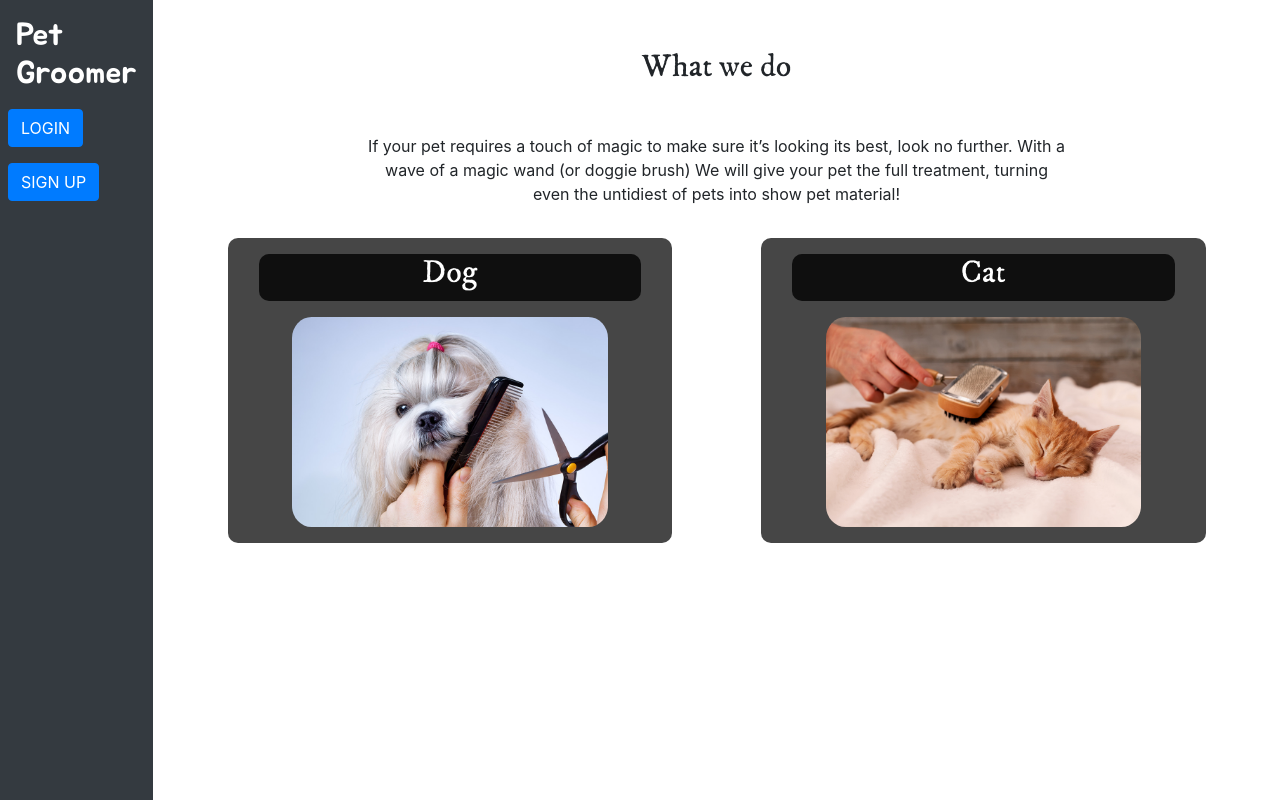
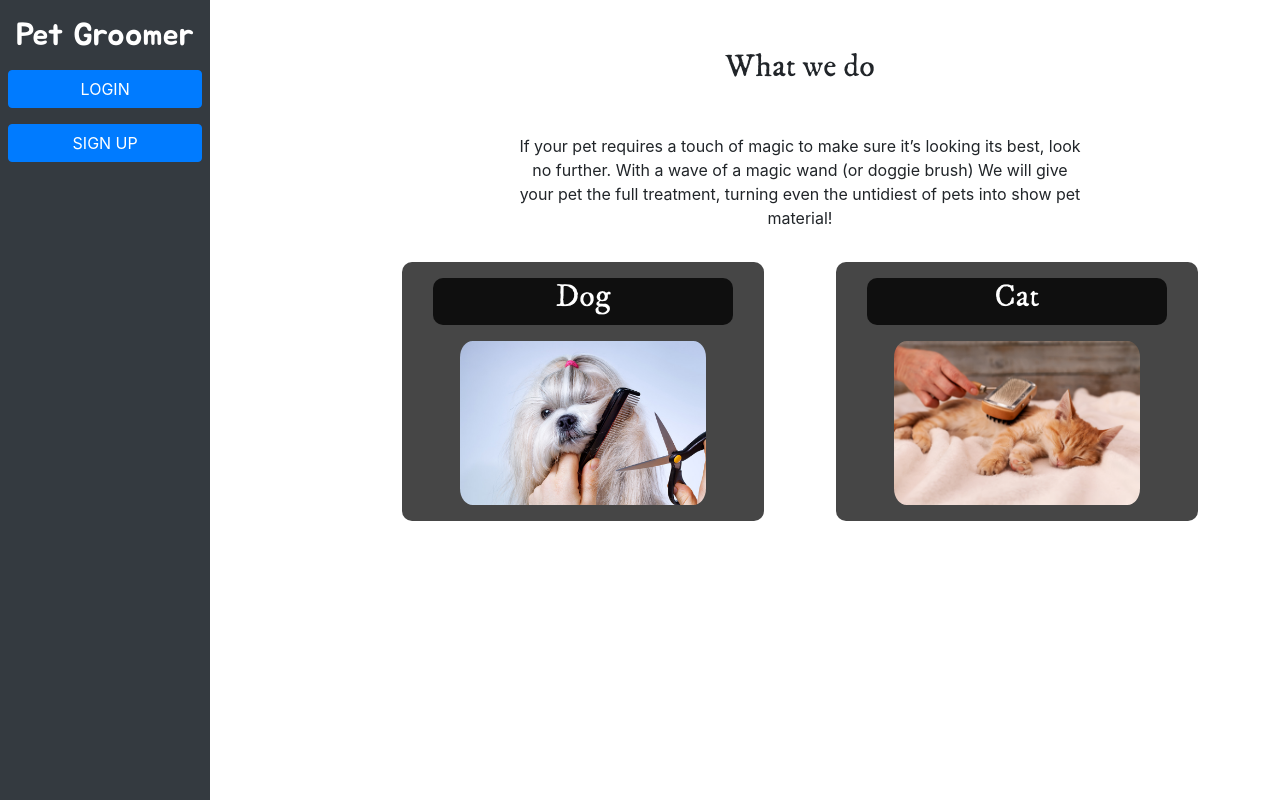
Before and after one commit to RailonA/DogGrooming-Appointment-Frontend, a React (Create React App) app: page / in a window 1280 px wide. Built offline with nearby package versions, Linux system fonts and the light colour scheme; no server answers.

Commit message:
Fix navbar/sideBar

```diff
--- a/src/Assets/styles/homePage.css
+++ b/src/Assets/styles/homePage.css
@@ -9,17 +9,13 @@ body {
   height: 100%;
 }
 
+.headerNavbar {
+  position: fixed;
+  left: 0;
+}
+
 .fullHeight {
   height: 100vh;
-}
-
-.App {
-  background: url("https://i.imgur.com/SjzxM7L.png");
-  background-repeat: no-repeat;
-  background-position: center;
-  background-size: cover;
-  height: 100%;
-  overflow: hidden;
 }
 
 .mainPageTitles {
--- a/src/Components/userProfile.js
+++ b/src/Components/userProfile.js
@@ -73,7 +73,7 @@ const UserProfile = () => {
           </div>
         )
         : (
-          <div>
+          <div className="d-flex flex-column">
             <Button variant="primary" onClick={openLogin} className="mt-2 mb-3">LOGIN</Button>
             <Button type="button" variant="primary" onClick={openSignUp}>SIGN UP</Button>
           </div>
--- a/src/Containers/navBar.js
+++ b/src/Containers/navBar.js
@@ -3,7 +3,7 @@ import UserProfile from '../Components/userProfile';
 import '../Assets/styles/navBar.css';
 
 const NavBar = () => (
-  <div className="flex-column h-100 justify-content-between p-2 bg-dark text-white">
+  <div className="headerNavbar flex-column h-100 justify-content-between p-2 bg-dark text-white">
     <Link to="/" className="headerText">
       <h2 className="m-2">Pet Groomer</h2>
     </Link>
--- a/src/routes.js
+++ b/src/routes.js
@@ -13,10 +13,10 @@ require('./Assets/styles/homePage.css');
 const Routes = () => (
   <BrowserRouter>
     <div className="d-flex fullHeight">
-      <div>
+      <div className="col-3 mr-3">
         <Nav />
       </div>
-      <div>
+      <div className="mr-3">
         <Switch>
           <Route path="/" component={HomePage} exact />
           <Route path="/Page404" component={Page404} exact />
```
